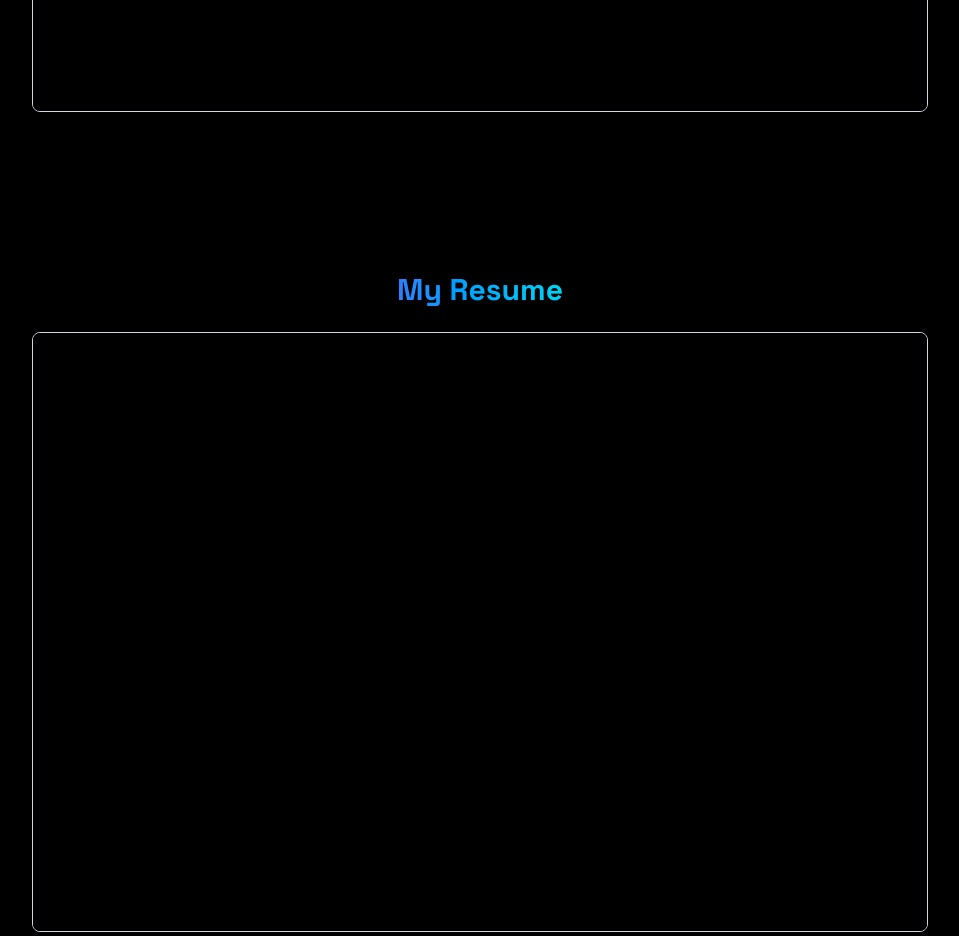
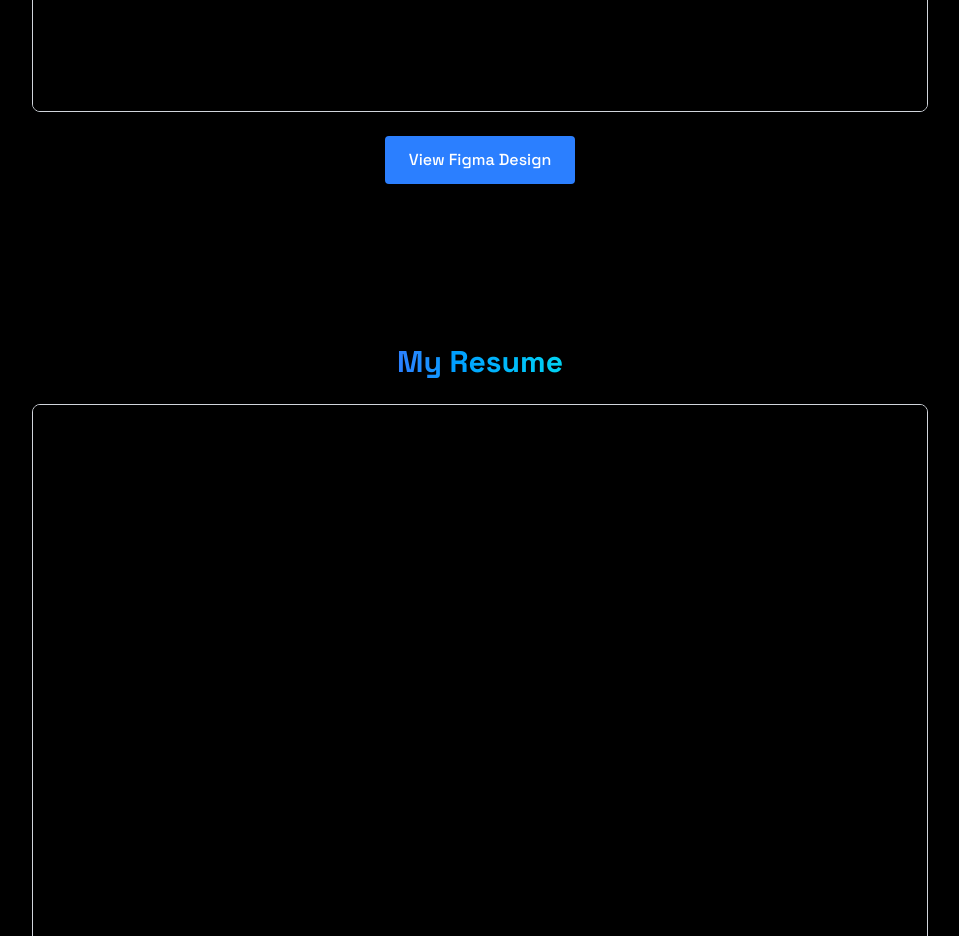
Before and after one commit to jamdazai/jamesfuraque-portfolio, a React (Vite) app: page / in a window 1280 px wide. Shown: the part 4940-5876 px from the top of the page, without its empty margins (160-1119 px from the left). Built offline with nearby package versions, Linux system fonts and the light colour scheme.

Commit message:
Added Figma Design button for Capstone Docs.

```diff
--- a/src/components/sections/Docs.jsx
+++ b/src/components/sections/Docs.jsx
@@ -8,6 +8,13 @@ export const Docs = () => {
         <div className="w-full max-w-4xl h-[600px] border border-gray-300 shadow-lg rounded-lg overflow-hidden">
           <iframe src="/capstone-documents.pdf" className="w-full h-full" title="Docs"/>
         </div>
+
+        <a href="https://www.figma.com/design/zZLUzkUy0rpd4jNYRrViwz/Daycare-Attendance-System"
+           target="_blank"
+           rel="noopener noreferrer"
+           className="mt-6 bg-blue-500 text-white py-3 px-6 rounded font-medium transition hover:-translate-y-0.5 hover:shadow-lg">
+          View Figma Design
+        </a>
       </section>
     );
   };
```
